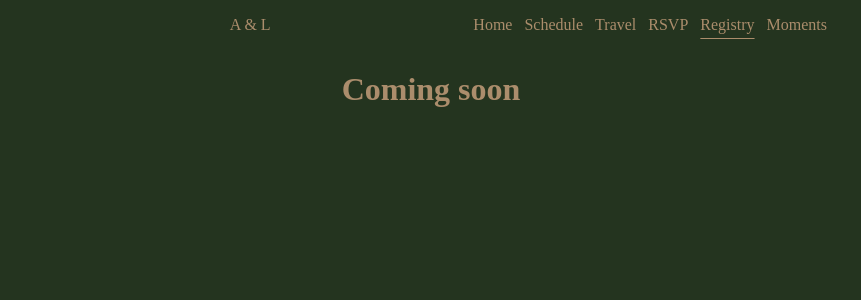
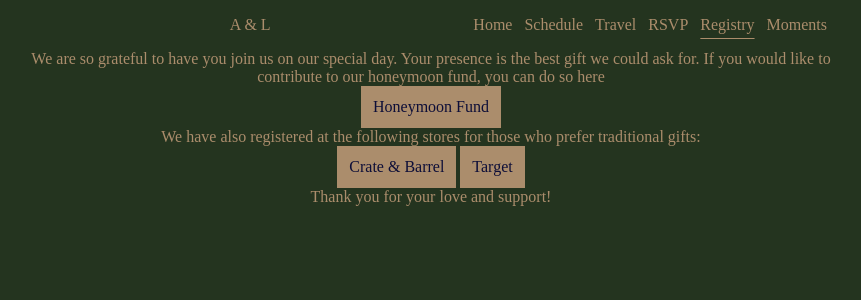
Before and after one commit to aelhage/wedding, a SvelteKit app in the folder web/: page /registry in a window 1280 px wide. Shown: the top 300 px of the page, without its empty margins (225-1086 px from the left). Built offline with nearby package versions, Linux system fonts and the light colour scheme.

Commit message:
Adds registry links

```diff
--- a/web/src/routes/registry/+page.svelte
+++ b/web/src/routes/registry/+page.svelte
@@ -1 +1,41 @@
-<h1>Coming soon</h1>
+<script>
+  import Buttonlink from "$lib/components/buttonlink.svelte";
+  import richardson from "$lib/assets/richardson.jpg";
+</script>
+
+<div>
+  We are so grateful to have you join us on our special day. Your presence is
+  the best gift we could ask for. If you would like to contribute to our
+  honeymoon fund, you can do so here
+
+  <div>
+    <Buttonlink
+      content="Honeymoon Fund"
+      href="https://www.zola.com/registry/lynnandalex2024"
+    />
+  </div>
+
+  We have also registered at the following stores for those who prefer
+  traditional gifts:
+
+  <div>
+    <Buttonlink
+      content="Crate & Barrel"
+      href="https://www.crateandbarrel.com/gift-registry/alex-elhage-and-lynn-goosman/r7106929"
+    />
+    <Buttonlink
+      content="Target"
+      href="https://www.target.com/gift-registry/gift-giver?registryId=92d309d0-169f-11ef-bfbe-09bc9319adab&type=WEDDING"
+    />
+  </div>
+  Thank you for your love and support!
+</div>
+
+<style>
+  img {
+    max-width: 100%;
+  }
+  li {
+    list-style-type: none;
+  }
+</style>
--- a/web/src/routes/travel/+page.svelte
+++ b/web/src/routes/travel/+page.svelte
@@ -3,7 +3,7 @@
   import richardson from "$lib/assets/richardson.jpg";
 </script>
 
-<div class="travel-root">
+<div>
   <div>
     <h2>The Richardson Hotel</h2>
 
```
